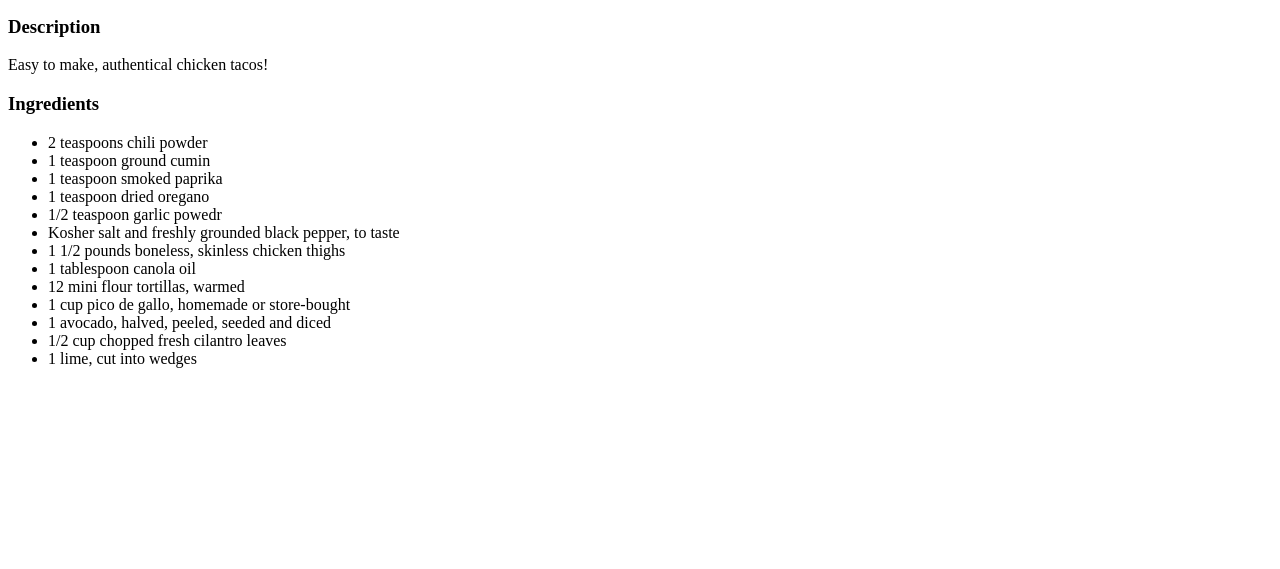
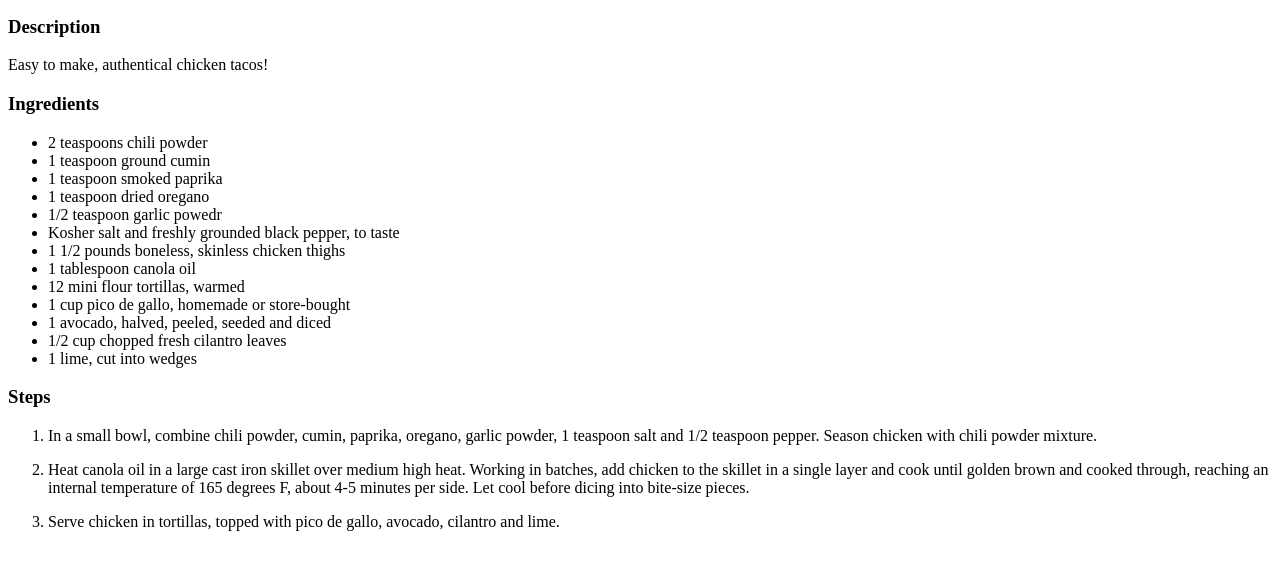
Before and after one commit to Kirash39/odin-recipes, a plain HTML site: page recipes/tacos.html in a window 1280 px wide. Shown: the part 127-696 px from the top of the page. Drawn offline with Linux system fonts and the light colour scheme.

Commit message:
Add steps for the taco recipe

```diff
--- a/recipes/tacos.html
+++ b/recipes/tacos.html
@@ -29,5 +29,19 @@
         <li>1/2 cup chopped fresh cilantro leaves</li>
         <li>1 lime, cut into wedges</li>
        </ul>
+
+       <h3>Steps</h3>
+       <ol>
+        <li><p>In a small bowl, combine chili powder, cumin, paprika, oregano, garlic powder,
+            1 teaspoon salt and 1/2 teaspoon pepper.
+            Season chicken with chili powder mixture.</p></li>
+
+        <li><p>Heat canola oil in a large cast iron skillet over medium high heat. Working in batches,
+            add chicken to the skillet in a single layer and cook until golden brown and cooked through,
+            reaching an internal temperature of 165 degrees F,
+            about 4-5 minutes per side. Let cool before dicing into bite-size pieces.</p></li>
+
+        <li><p>Serve chicken in tortillas, topped with pico de gallo, avocado, cilantro and lime.</p></li>
+       </ol>
     </body>
 </html>
```
